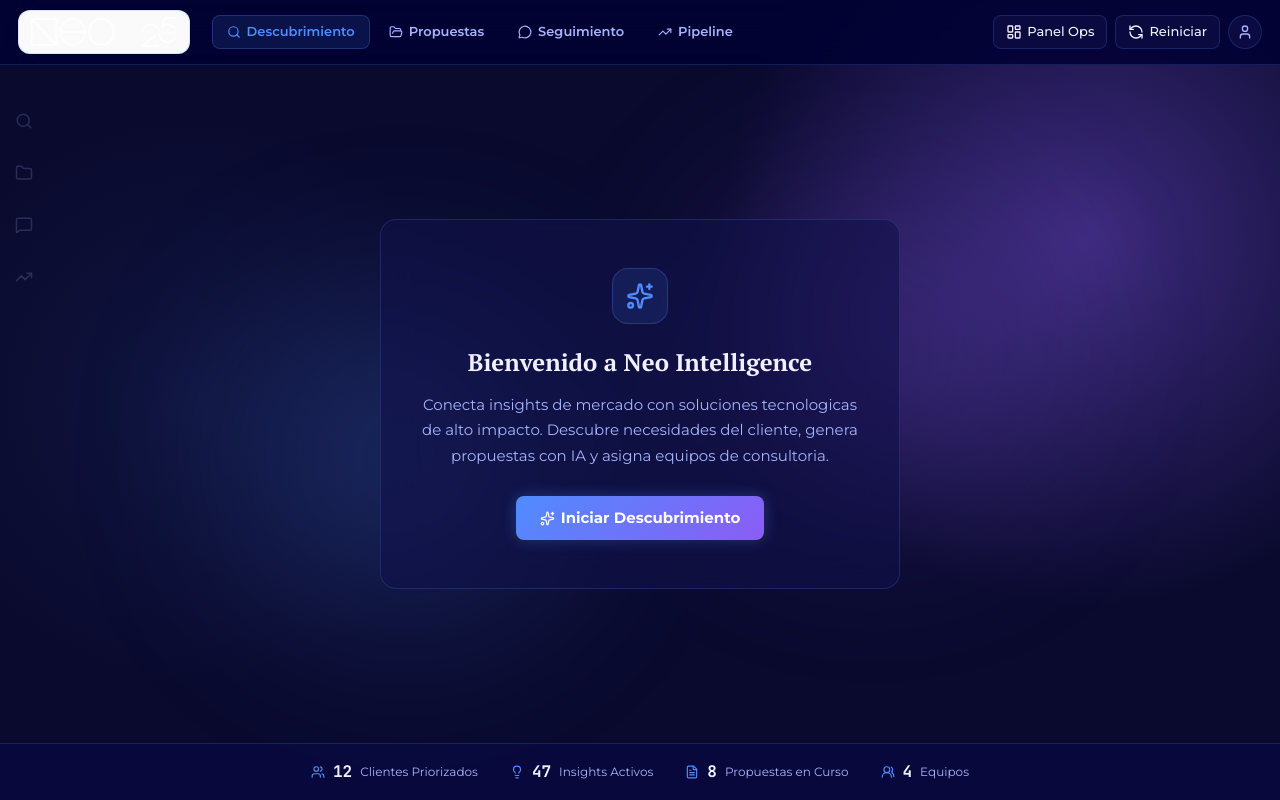
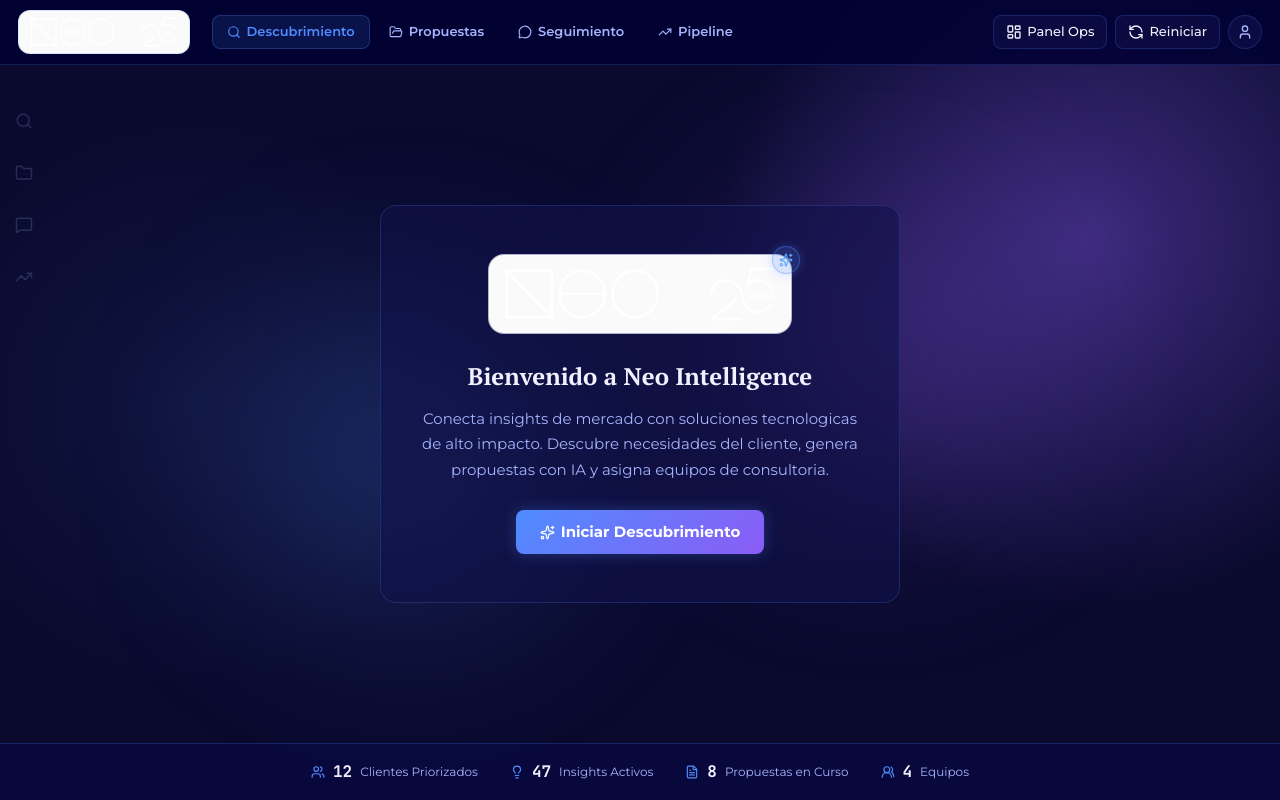
Before and after one commit to MiguelAAR10/neo-proposal-agent, a Next.js app in the folder frontend-web/: page / in a window 1280 px wide. Built offline with nearby package versions, Linux system fonts and the light colour scheme; no server answers.

Commit message:
feat(ui): [2026-03-07 22:17 -0500] enhance first screen with large consultora logo and icon badge

```diff
--- a/frontend-web/src/app/globals.css
+++ b/frontend-web/src/app/globals.css
@@ -1711,17 +1711,44 @@ h1, h2, h3, h4, h5, h6 {
   z-index: 2;
 }
 
-.neo-welcome-card__icon {
-  width: 56px;
-  height: 56px;
-  margin: 0 auto 20px;
+.neo-welcome-card__brand {
+  width: fit-content;
+  margin: 0 auto 24px;
+  position: relative;
+}
+
+.neo-welcome-card__brand-logo {
+  min-width: 280px;
+  padding: 12px 16px;
+  border-radius: 16px;
+  border: 1px solid rgba(46, 46, 122, 0.35);
+  background: rgba(255, 255, 255, 0.98);
   display: flex;
   align-items: center;
   justify-content: center;
-  border-radius: 16px;
-  background: rgba(79, 140, 255, 0.12);
-  border: 1px solid rgba(79, 140, 255, 0.25);
-  color: var(--accent);
+}
+
+.neo-welcome-card__brand-logo-img {
+  width: 100%;
+  height: auto;
+  max-width: 270px;
+  object-fit: contain;
+}
+
+.neo-welcome-card__brand-badge {
+  position: absolute;
+  right: -8px;
+  top: -8px;
+  width: 28px;
+  height: 28px;
+  border-radius: 999px;
+  border: 1px solid rgba(79, 140, 255, 0.4);
+  background: rgba(79, 140, 255, 0.2);
+  color: var(--accent-cyan);
+  display: flex;
+  align-items: center;
+  justify-content: center;
+  box-shadow: 0 0 12px rgba(79, 140, 255, 0.28);
 }
 
 .neo-welcome-card__title {
--- a/frontend-web/src/components/screens/EmptyState.tsx
+++ b/frontend-web/src/components/screens/EmptyState.tsx
@@ -1,5 +1,6 @@
 'use client'
 
+import Image from 'next/image'
 import { Sparkles, Users, Lightbulb, FileText, Users2 } from 'lucide-react'
 import { GhostSidebar } from '@/components/layout/GhostSidebar'
 
@@ -26,8 +27,20 @@ export function EmptyState({ onStart }: EmptyStateProps) {
 
         {/* Welcome card */}
         <div className="neo-welcome-card">
-          <div className="neo-welcome-card__icon">
-            <Sparkles size={28} />
+          <div className="neo-welcome-card__brand">
+            <div className="neo-welcome-card__brand-logo">
+              <Image
+                src="/logos/brand/consultora-primary.png"
+                alt="Logo consultora"
+                width={270}
+                height={54}
+                className="neo-welcome-card__brand-logo-img"
+                unoptimized
+              />
+            </div>
+            <div className="neo-welcome-card__brand-badge">
+              <Sparkles size={14} />
+            </div>
           </div>
           <h2 className="neo-welcome-card__title">
             Bienvenido a Neo Intelligence
```
